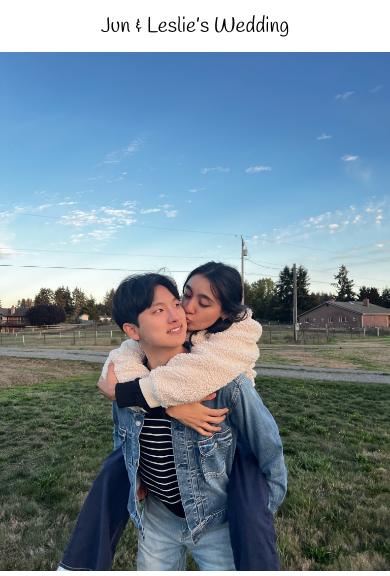
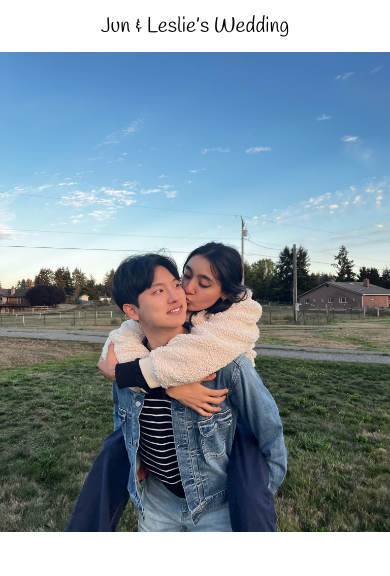
Before and after one commit to vancityjun/parasiempre-client, a React (Vite) app: page / in a window 390 px wide. Shown: the top 576 px of the page. Built offline with nearby package versions, Linux system fonts and the light colour scheme; no server answers.

Commit message:
pc responsive

```diff
--- a/index.html
+++ b/index.html
@@ -5,7 +5,7 @@
     <!-- Todo: change favicon -->
     <link rel="icon" type="image/svg+xml" href="" />
     <meta name="viewport" content="width=device-width, initial-scale=1.0" />
-    <title>Love Lee</title>
+    <title>Para Siempre</title>
   </head>
   <body>
     <div id="root"></div>
--- a/src/App.scss
+++ b/src/App.scss
@@ -13,7 +13,8 @@ nav {
   background-image: url(./assets/imgs/IMG_7441.jpeg);
   background-position: center;
   background-size: cover;
-  height: 133vw;
+  min-height: 480px;
+  height: 70vw;
   width: 100%;
   margin-bottom: 40px;
 }
--- a/src/components/Info/Info.scss
+++ b/src/components/Info/Info.scss
@@ -1,7 +1,8 @@
 .map {
   border: none;
   width: 100%;
-  height: 260px;
+  min-height: 260px;
+  height: 40vw;
 }
 p {
   margin-top: 10px;
```
